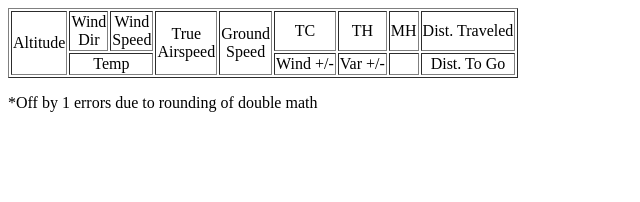
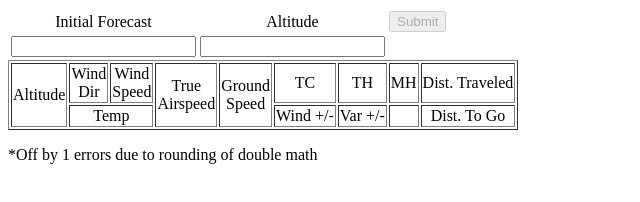
Before and after one commit to dreambbqchild/WindsAloft, a plain HTML site: page index.html in a window 1280 px wide. Shown: the whole page, without its empty margins (0-640 px from the left). Drawn offline with Linux system fonts and the light colour scheme; no server answers; files whose address does not match are found by name.

Commit message:
Bug fixes, start of CRUD

```diff
--- a/index.html
+++ b/index.html
@@ -13,15 +13,36 @@
 			var flightPlan = new FlightPlan('KFCM', 'KMCD', 110);
 
 			flightPlan.httpRequest.then(function() {
+				document.querySelectorAll('[data-needs]').forEach(n => n.disabled = false);
+			});
+
+			function getFlightPlan() {
+				var form = document.forms.flightPlanConfig;
 				var view = new FlightPlanView(flightPlan);
-				var table = document.querySelector('table');
-				for(var i = 0; i < flightPlan.numberOfCheckpoints() - 1; i++) {
-					view.getTableRows(0, i, 4000).forEach(row => table.appendChild(row));
-				}
-			});
+				var tbody = document.querySelector('.results');
+                                tbody.innerHTML = '';
+                                for(var i = 0; i < flightPlan.numberOfCheckpoints() - 1; i++) {
+                                        view.getTableRows(parseInt(form.initalForecast.value), i, parseInt(form.altitude.value)).forEach(row => tbody.appendChild(row));
+                                }
+
+			}
 		</script>
 	</body>
+	<form name="flightPlanConfig">
+		<table>
+			<tr>
+				<td>Initial Forecast</td>
+				<td>Altitude</td>
+				<td colspan="2"><input data-needs type="button" value="Submit" onclick="getFlightPlan()" disabled/></td>
+			</tr>
+			<tr>
+				<td><input type="text" name="initalForecast"/></td>
+				<td><input type="text" name="altitude"/></td>
+			</tr>
+		</table>
+	</form>
 	<table border="1">
+	<thead>
 	<tr>
 		<td rowspan="2">Altitude</td>
 		<td>Wind<br/> Dir</td>
@@ -40,6 +61,9 @@
 		<td></td>
 		<td>Dist. To Go</td>
 	</tr>
+	</thead>
+	<tbody class="results">
+	</tbody>
 	</table>
 	<p>
 		*Off by 1 errors due to rounding of double math
```
Also changed, not shown: 2 other files.
